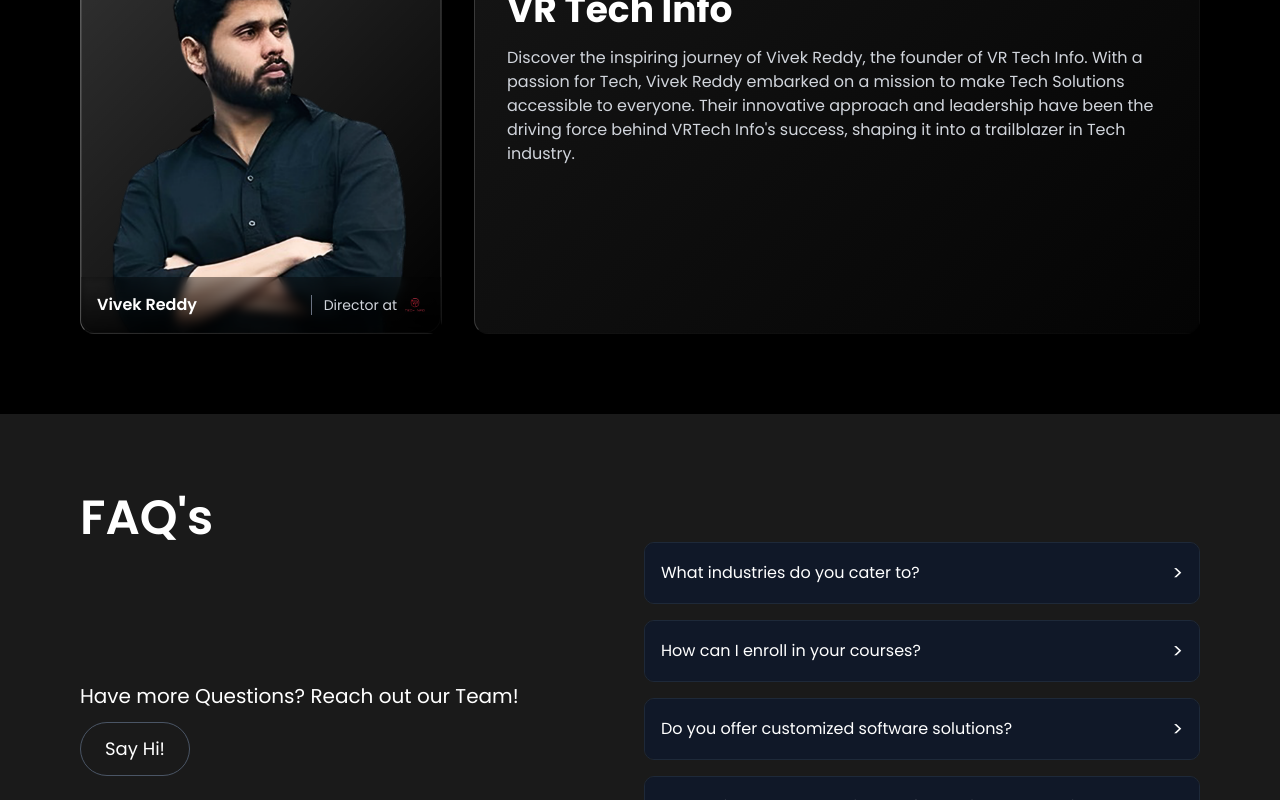
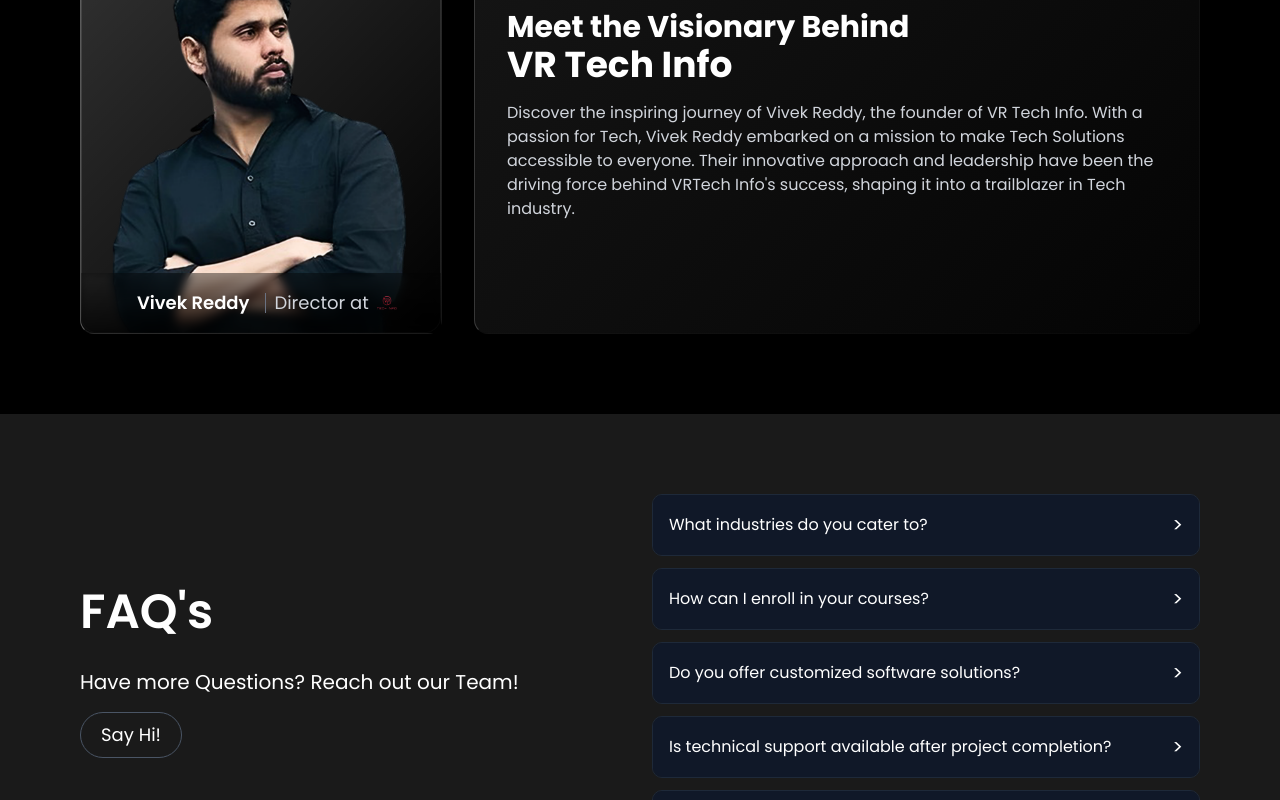
Before and after one commit to vrtechinfo/VR-tech, a Next.js app: page /aboutus in a window 1280 px wide. Shown: the part 2000-2800 px from the top of the page. Built offline with nearby package versions, Linux system fonts and the light colour scheme.

Commit message:
fixed ui bugs

```diff
--- a/src/app/(rootpages)/aboutus/page.tsx
+++ b/src/app/(rootpages)/aboutus/page.tsx
@@ -16,24 +16,24 @@ export default function AboutUs() {
 
 function Hero() {
   return (
-    <div className="bg-[url(/services/herobg.png)] bg-cover bg-center min-h-[700px] pt-60 px-4 relative overflow-visible pb-20">
+    <div className="bg-[url(/services/herobg.png)] bg-cover bg-center min-h-[700px] pt-60 px-4 relative overflow-hidden pb-20">
       {/* Shape 1 - Top right */}
-      <div className="absolute top-[180px] right-[150px] z-2 opacity-80">
+      <div className="absolute top-[180px] right-[-50px] md:right-[50px] lg:right-[150px] z-2 opacity-80 scale-50 md:scale-75 lg:scale-100">
         <img src="/shape1.png" alt="Shape 1" className="w-[650px] h-fit" />
       </div>
 
       {/* Shape 2 - Bottom left */}
-      <div className="absolute top-[280px] right-[600px] opacity-80">
-        <img src="/shape2.png" alt="Shape 2" className="w-[550px] h-fit " />
+      <div className="absolute top-[280px] right-[200px] md:right-[400px] lg:right-[600px] opacity-80 scale-50 md:scale-75 lg:scale-100 hidden sm:block">
+        <img src="/shape2.png" alt="Shape 2" className="w-[550px] h-fit" />
       </div>
 
       {/* Shape 3 - Top right */}
-      <div className="absolute top-[130px] right-[250px] z-1 opacity-80">
+      <div className="absolute top-[130px] right-[100px] md:right-[180px] lg:right-[250px] z-1 opacity-80 scale-50 md:scale-75 lg:scale-100">
         <img src="/shape3.png" alt="Shape 3" className="w-[150px] h-[150px]" />
       </div>
 
       {/* Shape 4 - Bottom right */}
-      <div className="absolute bottom-[150px] left-[200px] opacity-80">
+      <div className="absolute bottom-[50px] left-[50px] md:bottom-[100px] md:left-[150px] lg:bottom-[150px] lg:left-[200px] opacity-80 scale-50 md:scale-75 lg:scale-100">
         <img src="/shape4.png" alt="Shape 4" className="w-[136px] h-[136px]" />
       </div>
 
@@ -205,12 +205,12 @@ function FounderSection() {
                      background: 'linear-gradient(to top, rgba(0,0,0,0.8) 0%, rgba(0,0,0,0.4) 100%)',
                      backdropFilter: 'blur(5px)',
                    }}>
-                <div className="flex items-center justify-between">
-                  <p className="text-white font-semibold">Vivek Reddy</p>
+                <div className="flex items-center">
+                  <p className="text-white font-semibold text-lg ml-10 mr-2">Vivek Reddy</p>
 
                   <div className="flex items-center">
-                    <div className="h-5 w-px bg-gray-500 mx-3" />
-                    <span className="text-gray-300 text-sm mr-2">Director at</span>
+                    <div className="h-5 w-px bg-gray-500 mx-2" />
+                    <span className="text-gray-300 text-lg mr-2">Director at</span>
                     <Image
                       src="/vr-logo.png"
                       alt="VR Tech Logo"
@@ -224,7 +224,7 @@ function FounderSection() {
           </div>
 
           {/* Content with glossy effect */}
-          <div className="w-full md:w-2/3 rounded-xl overflow-hidden p-8"
+          <div className="w-full md:w-2/3 rounded-xl overflow-hidden p-8 flex flex-col justify-center"
                style={{
                  background: 'linear-gradient(135deg, rgba(30,30,30,0.7) 0%, rgba(10,10,10,0.4) 100%)',
                  boxShadow: '0 4px 30px rgba(0, 0, 0, 0.1)',
@@ -295,21 +295,22 @@ function FaqSection() {
   return (
     <div className="py-20 px-4 sm:px-6 lg:px-20 bg-[#1A1A1A]">
       <div className="max-w-7xl mx-auto">
-        <h2 className="text-5xl font-semibold ">
-          FAQ's
-        </h2>
-
-        <div className="grid grid-cols-1 md:grid-cols-2 gap-2 mt-0">
-          <div className="flex flex-col justify-center h-full">
-            <div>
-              <p className="mb-3 text-xl">Have more Questions? Reach out our Team!</p>
-              <button type="button" className="bg-transparent border border-gray-600 text-white px-6 py-3 rounded-full hover:bg-gray-800 transition-colors duration-300 text-lg">
+        <div className="grid grid-cols-1 md:grid-cols-2 gap-6 mt-0 items-start">
+          {/* Left side - Heading, text and button */}
+          <div className="self-center md:sticky md:top-20">
+            <h2 className="text-5xl font-semibold mb-8">
+              FAQ's
+            </h2>
+            <div className="pr-6">
+              <p className="mb-4 text-xl">Have more Questions? Reach out our Team!</p>
+              <button type="button" className="bg-transparent border border-gray-600 text-white px-5 py-2 rounded-full hover:bg-gray-800 transition-colors duration-300 text-lg">
                 Say Hi!
               </button>
             </div>
           </div>
 
-          <div className="space-y-4">
+          {/* Right side - Accordion */}
+          <div className="space-y-3">
             {faqItems.map((item, index) => (
               <div key={item.id} className="border border-gray-800 rounded-lg overflow-hidden">
                 <button
--- a/src/app/(rootpages)/careers/page.tsx
+++ b/src/app/(rootpages)/careers/page.tsx
@@ -8,24 +8,24 @@ import { getJobRoles, type JobRole } from "./actions";
 // Career Hero Component
 function CareerHero(): JSX.Element {
   return (
-    <div className="bg-[url(/services/herobg.png)] bg-cover bg-center min-h-[700px] pt-60 px-4 relative overflow-visible pb-20">
+    <div className="bg-[url(/services/herobg.png)] bg-cover bg-center min-h-[700px] pt-60 px-4 relative overflow-hidden pb-20">
       {/* Shape 1 - Top right */}
-      <div className="absolute top-[180px] right-[150px] z-2 opacity-80">
+      <div className="absolute top-[180px] right-[-50px] md:right-[50px] lg:right-[150px] z-2 opacity-80 scale-50 md:scale-75 lg:scale-100">
         <img src="/shape1.png" alt="Shape 1" className="w-[650px] h-fit" />
       </div>
 
       {/* Shape 2 - Bottom left */}
-      <div className="absolute top-[280px] right-[600px] opacity-80">
-        <img src="/shape2.png" alt="Shape 2" className="w-[550px] h-fit " />
+      <div className="absolute top-[280px] right-[200px] md:right-[400px] lg:right-[600px] opacity-80 scale-50 md:scale-75 lg:scale-100 hidden sm:block">
+        <img src="/shape2.png" alt="Shape 2" className="w-[550px] h-fit" />
       </div>
 
       {/* Shape 3 - Top right */}
-      <div className="absolute top-[130px] right-[250px] z-1 opacity-80">
+      <div className="absolute top-[130px] right-[100px] md:right-[180px] lg:right-[250px] z-1 opacity-80 scale-50 md:scale-75 lg:scale-100">
         <img src="/shape3.png" alt="Shape 3" className="w-[150px] h-[150px]" />
       </div>
 
       {/* Shape 4 - Bottom right */}
-      <div className="absolute bottom-[150px] left-[200px] opacity-80">
+      <div className="absolute bottom-[50px] left-[50px] md:bottom-[100px] md:left-[150px] lg:bottom-[150px] lg:left-[200px] opacity-80 scale-50 md:scale-75 lg:scale-100">
         <img src="/shape4.png" alt="Shape 4" className="w-[136px] h-[136px]" />
       </div>
 
--- a/src/app/(rootpages)/services/page.tsx
+++ b/src/app/(rootpages)/services/page.tsx
@@ -16,24 +16,24 @@ export default function Services() {
 
 function Hero() {
     return (
-        <div className="bg-[url(/services/herobg.png)] bg-cover bg-center min-h-[700px] pt-60 px-4 relative overflow-visible pb-20">
+        <div className="bg-[url(/services/herobg.png)] bg-cover bg-center min-h-[700px] pt-60 px-4 relative overflow-hidden pb-20">
             {/* Shape 1 - Top right */}
-            <div className="absolute top-[180px] right-[150px] z-2 opacity-80">
+            <div className="absolute top-[180px] right-[-50px] md:right-[50px] lg:right-[150px] z-2 opacity-80 scale-50 md:scale-75 lg:scale-100">
                 <img src="/shape1.png" alt="Shape 1" className="w-[650px] h-fit" />
             </div>
 
             {/* Shape 2 - Bottom left */}
-            <div className="absolute top-[280px] right-[600px] opacity-80">
-                <img src="/shape2.png" alt="Shape 2" className="w-[550px] h-fit " />
+            <div className="absolute top-[280px] right-[200px] md:right-[400px] lg:right-[600px] opacity-80 scale-50 md:scale-75 lg:scale-100 hidden sm:block">
+                <img src="/shape2.png" alt="Shape 2" className="w-[550px] h-fit" />
             </div>
 
             {/* Shape 3 - Top right */}
-            <div className="absolute top-[130px] right-[250px] z-1 opacity-80">
+            <div className="absolute top-[130px] right-[100px] md:right-[180px] lg:right-[250px] z-1 opacity-80 scale-50 md:scale-75 lg:scale-100">
                 <img src="/shape3.png" alt="Shape 3" className="w-[150px] h-[150px]"/>
             </div>
 
             {/* Shape 4 - Bottom right */}
-            <div className="absolute bottom-[150px] left-[200px] opacity-80">
+            <div className="absolute bottom-[50px] left-[50px] md:bottom-[100px] md:left-[150px] lg:bottom-[150px] lg:left-[200px] opacity-80 scale-50 md:scale-75 lg:scale-100">
                 <img src="/shape4.png" alt="Shape 4" className="w-[136px] h-[136px]"/>
             </div>
 
--- a/src/components/Header.tsx
+++ b/src/components/Header.tsx
@@ -126,11 +126,7 @@ const HeaderNavLinks: React.FC<HeaderNavLinksProps> = ({
                         About Us
                     </Link>
                 </li>
-                <li
-                    className="relative flex items-center"
-                    onMouseEnter={() => setIsServicesOpen(true)}
-                    onMouseLeave={() => setIsServicesOpen(false)}
-                >
+                <li className="relative flex items-center">
                     <div className="flex items-center justify-center">
                         <Link href="/services" className="hover:underline underline-offset-8 decoration-red-800 decoration-4 pb-1 md:pb-2 cursor-pointer">
                             Services
@@ -148,6 +144,8 @@ const HeaderNavLinks: React.FC<HeaderNavLinksProps> = ({
                             className="ml-1.5 cursor-pointer mt-0.5 md:-mt-1"
                             animate={{ rotate: isServicesOpen ? 180 : 0 }}
                             transition={{ duration: 0.3 }}
+                            onMouseEnter={() => setIsServicesOpen(true)}
+                            onMouseLeave={() => setIsServicesOpen(false)}
                         >
                             <title>Dropdown Arrow</title>
                             <polyline points="6 9 12 15 18 9" />
@@ -161,6 +159,8 @@ const HeaderNavLinks: React.FC<HeaderNavLinksProps> = ({
                                 animate="visible"
                                 exit="exit"
                                 className="absolute top-full left-0 mt-2 w-64 bg-black/95 rounded-lg overflow-hidden z-10 border border-red-800/50 shadow-lg" // Added border and shadow
+                                onMouseEnter={() => setIsServicesOpen(true)}
+                                onMouseLeave={() => setIsServicesOpen(false)}
                             >
                                 {serviceOptions.map((service, index) => (
                                     <motion.div
```
